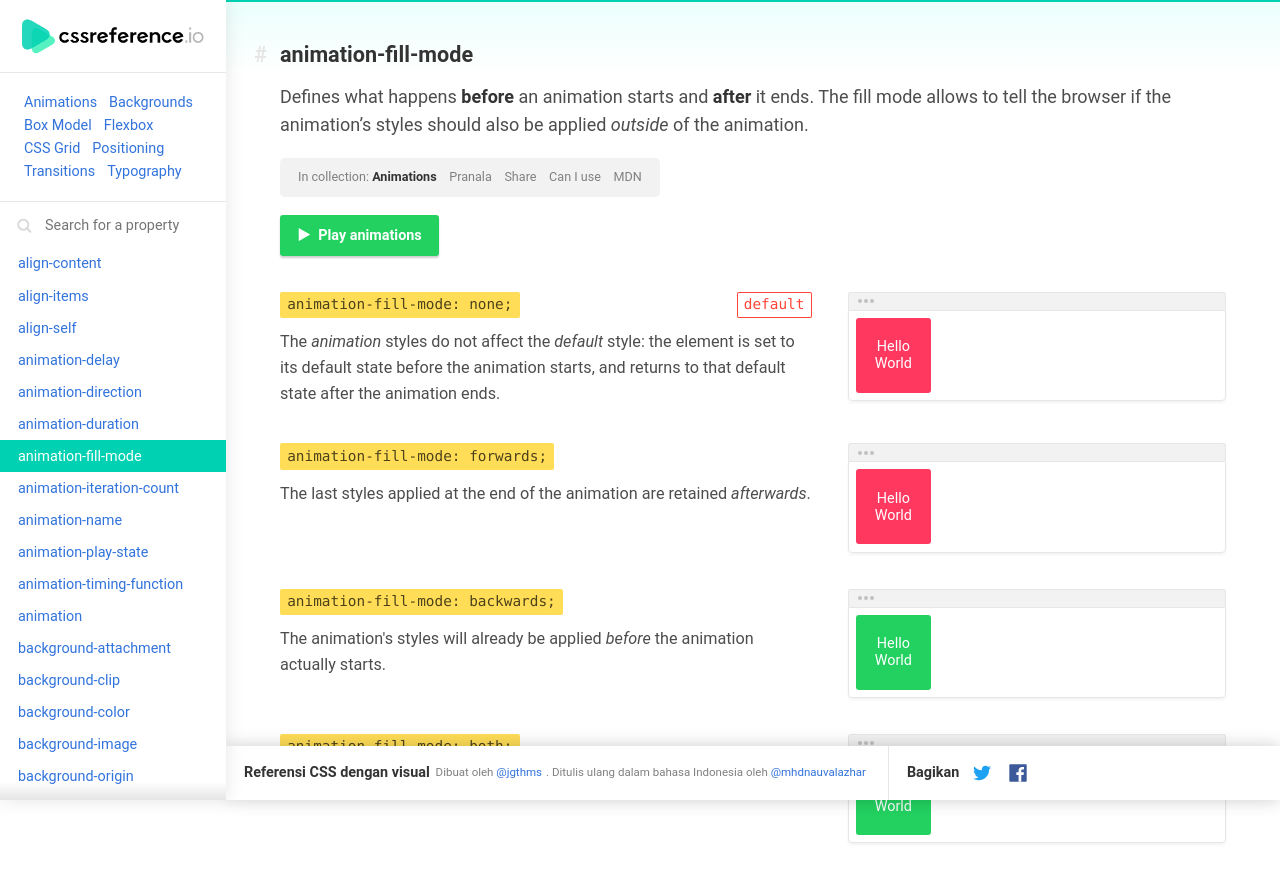
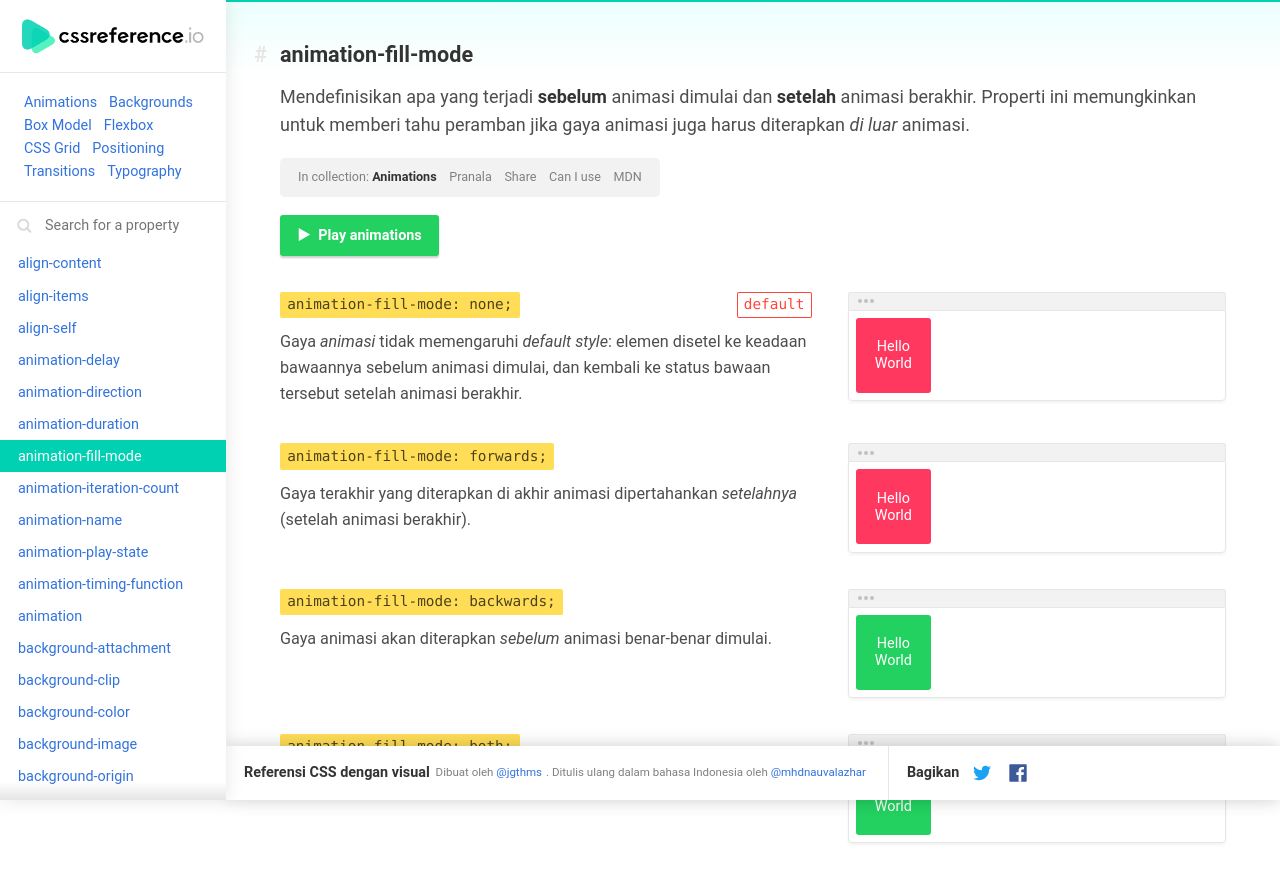
Before and after one commit to nauvalazhar/referensi-css, a Next.js app: page /property/animation-fill-mode in a window 1280 px wide. Shown: the top 882 px of the page. Built offline with nearby package versions, Linux system fonts and the light colour scheme.

Commit message:
[Add] - animation-iteration-count bahasa Indonesia

```diff
--- a/pages/property/animation-fill-mode.js
+++ b/pages/property/animation-fill-mode.js
@@ -16,10 +16,9 @@ const AnimationFillMode = () => (
       mdn="https://developer.mozilla.org/en/docs/Web/CSS/animation-fill-mode"
       description=<React.Fragment>
         <p>
-          Defines what happens <strong>before</strong> an animation starts and{" "}
-          <strong>after</strong> it ends. The fill mode allows to tell the
-          browser if the animation’s styles should also be applied{" "}
-          <em>outside</em> of the animation.
+          Mendefinisikan apa yang terjadi <strong>sebelum</strong> animasi dimulai dan{" "}
+          <strong>setelah</strong> animasi berakhir. Properti ini memungkinkan untuk memberi tahu
+          peramban jika gaya animasi juga harus diterapkan <em>di luar</em> animasi.
         </p>
       </React.Fragment>
       animation={true}
@@ -30,9 +29,9 @@ const AnimationFillMode = () => (
           declaration={`animation-fill-mode: none;`}
         >
           <p>
-            The <em>animation</em> styles do not affect the <em>default</em>{" "}
-            style: the element is set to its default state before the animation
-            starts, and returns to that default state after the animation ends.
+            Gaya <em>animasi</em> tidak memengaruhi <em>default style</em>:{" "}
+            elemen disetel ke keadaan bawaannya sebelum animasi{" "}
+            dimulai, dan kembali ke status bawaan tersebut setelah animasi berakhir.
           </p>
         </SectionExample.Property>
 
@@ -51,8 +50,8 @@ const AnimationFillMode = () => (
       <SectionExample>
         <SectionExample.Property declaration={`animation-fill-mode: forwards;`}>
           <p>
-            The last styles applied at the end of the animation are retained{" "}
-            <em>afterwards</em>.
+            Gaya terakhir yang diterapkan di akhir animasi dipertahankan{" "}
+            <em>setelahnya</em> (setelah animasi berakhir).
           </p>
         </SectionExample.Property>
 
@@ -73,8 +72,8 @@ const AnimationFillMode = () => (
           declaration={`animation-fill-mode: backwards;`}
         >
           <p>
-            The animation's styles will already be applied <em>before</em> the
-            animation actually starts.
+            Gaya animasi akan diterapkan <em>sebelum</em>{" "}
+            animasi benar-benar dimulai.
           </p>
         </SectionExample.Property>
 
@@ -93,8 +92,7 @@ const AnimationFillMode = () => (
       <SectionExample>
         <SectionExample.Property declaration={`animation-fill-mode: both;`}>
           <p>
-            The styles are applied <em>before</em> and <em>after</em> the
-            animation plays.
+            Gaya diterapkan <em>sebelum</em> dan <em>setelah</em> animasi dimainkan.
           </p>
         </SectionExample.Property>
 
```
Also changed, not shown: 1 other file (tests, documents, lock files or other folders).
